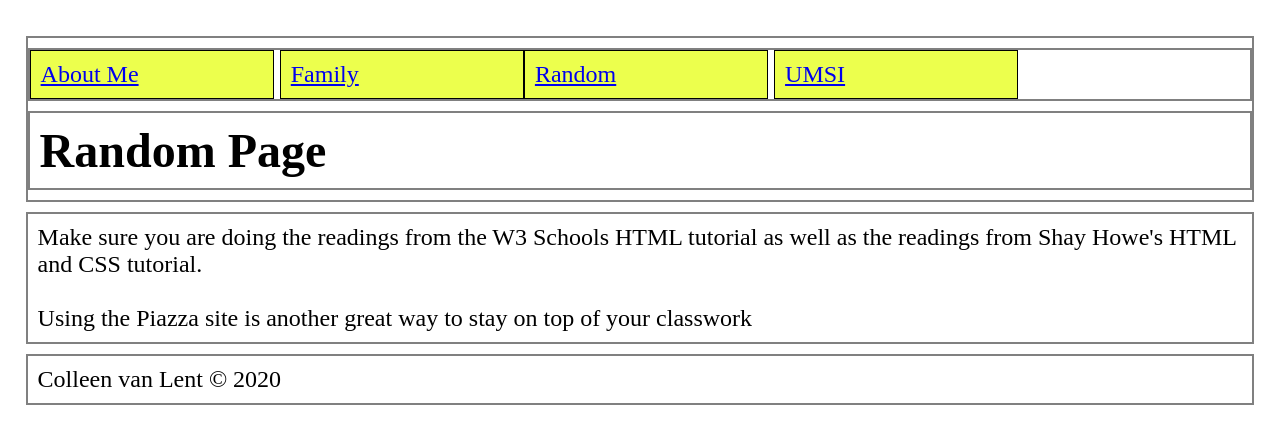
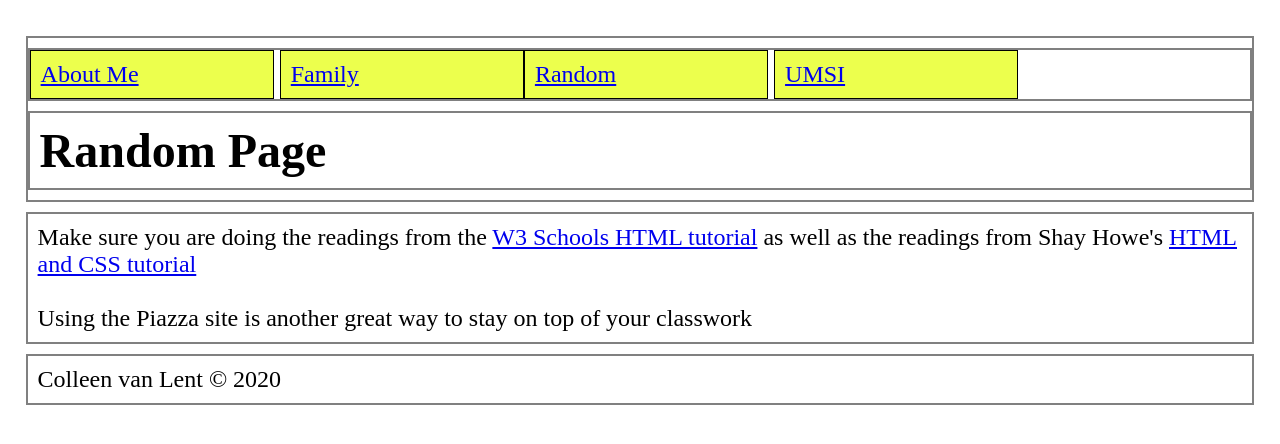
Before and after one commit to juanmthompson/homework1-2021, a plain HTML site: page random.html in a window 1280 px wide. Drawn offline with Linux system fonts and the light colour scheme.

Commit message:
Update random.html

```diff
--- a/random.html
+++ b/random.html
@@ -27,7 +27,9 @@
 	</header>
 
 	<main>
-		<p>Make sure you are doing the readings from the W3 Schools HTML tutorial as well as the readings from Shay Howe's HTML and CSS tutorial. <br /><br /> Using the Piazza site is another great way to stay on top of your classwork</p>
+		<p>Make sure you are doing the readings from the <a href="https://www.w3schools.com/">W3 Schools HTML tutorial</a>
+			as well as the readings from Shay Howe's <a href="https://learn.shayhowe.com/html-css/">HTML and CSS tutorial</a>
+			<br /><br /> Using the Piazza site is another great way to stay on top of your classwork</p>
 	</main>
 
 
```
